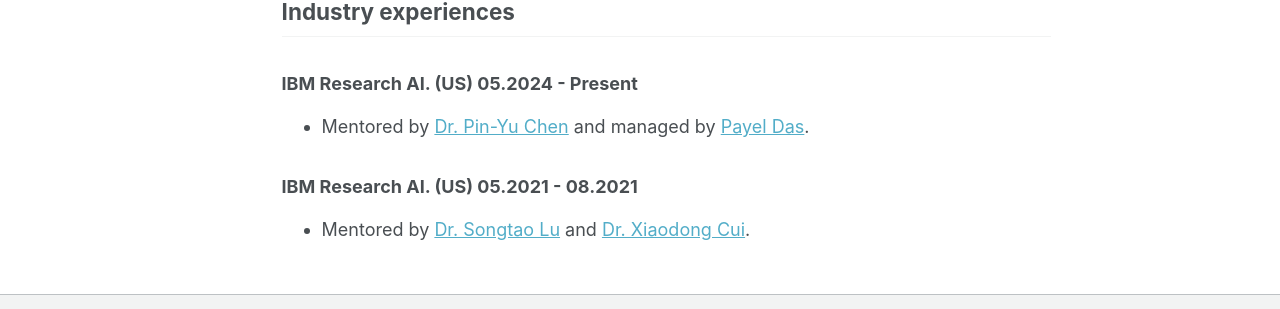
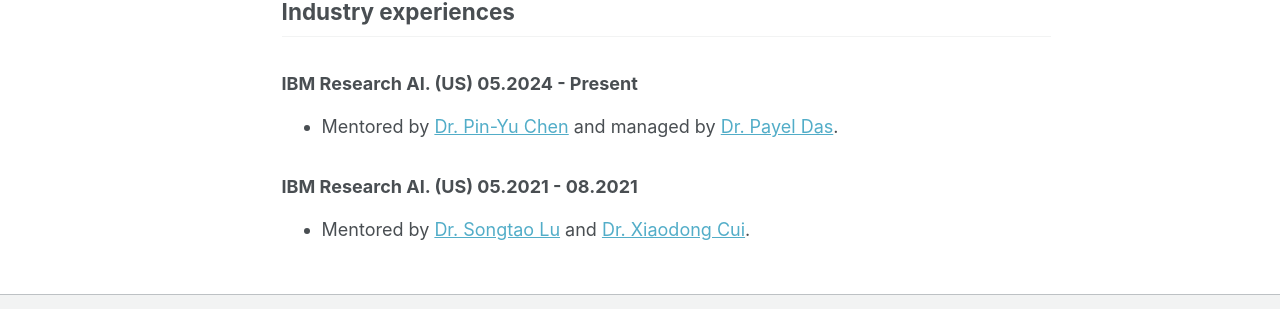
Before and after one commit to hanshen95/hanshen95.github.io, a Jekyll site: the page built from _pages/about.md, in a window 1280 px wide and 900 px high, scrolled down 2874 px. Shown: the part 450-759 px from the top of the window. Built offline with Jekyll 4.4.1, drawn with Linux system fonts in a browser that asks for light colours.

```diff
--- a/_pages/about.md
+++ b/_pages/about.md
@@ -147,7 +147,7 @@ reviewer 2023)
 
 ### IBM Research AI. (US) 05.2024 - Present
 
-* Mentored by [Dr. Pin-Yu Chen](https://sites.google.com/site/pinyuchenpage/) and managed by [Payel Das](https://scholar.google.com/citations?user=1vs31MgAAAAJ&hl=en).
+* Mentored by [Dr. Pin-Yu Chen](https://sites.google.com/site/pinyuchenpage/) and managed by [Dr. Payel Das](https://scholar.google.com/citations?user=1vs31MgAAAAJ&hl=en).
 
 ### IBM Research AI. (US) 05.2021 - 08.2021
 
```
